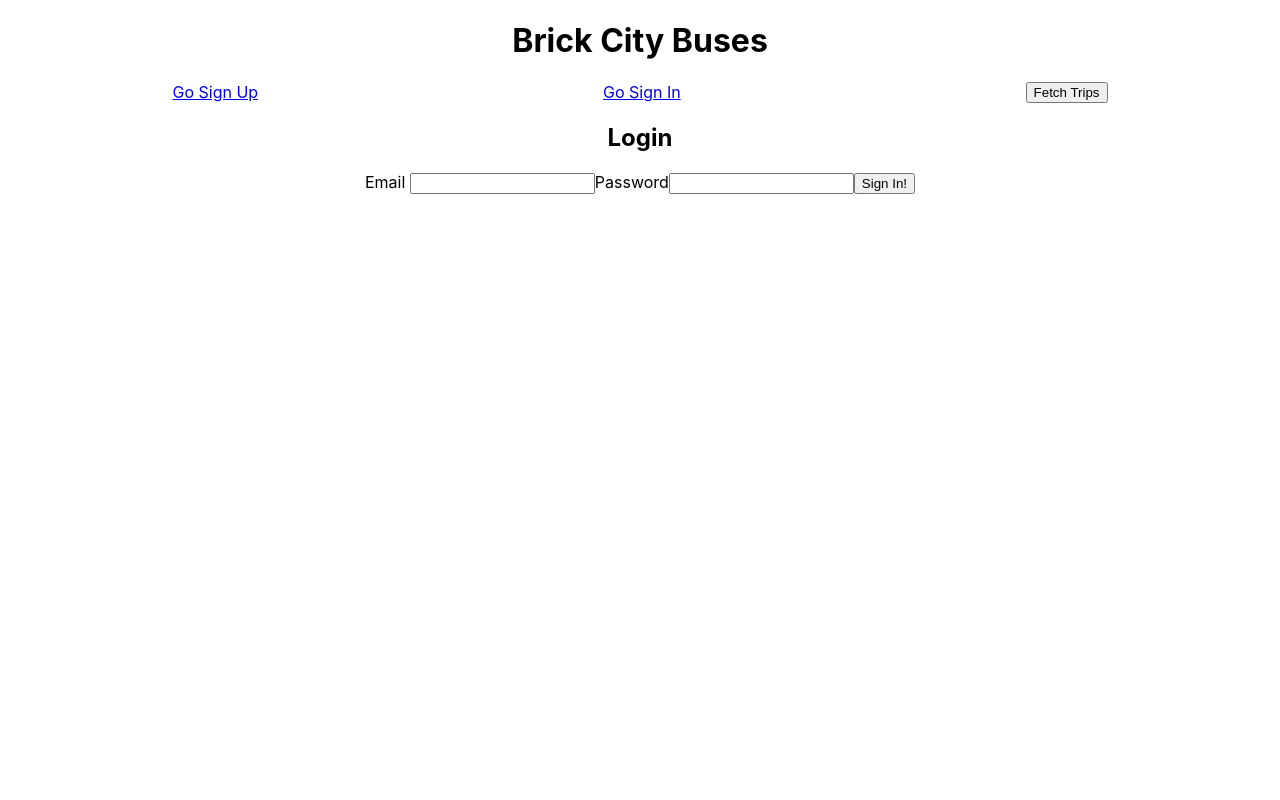
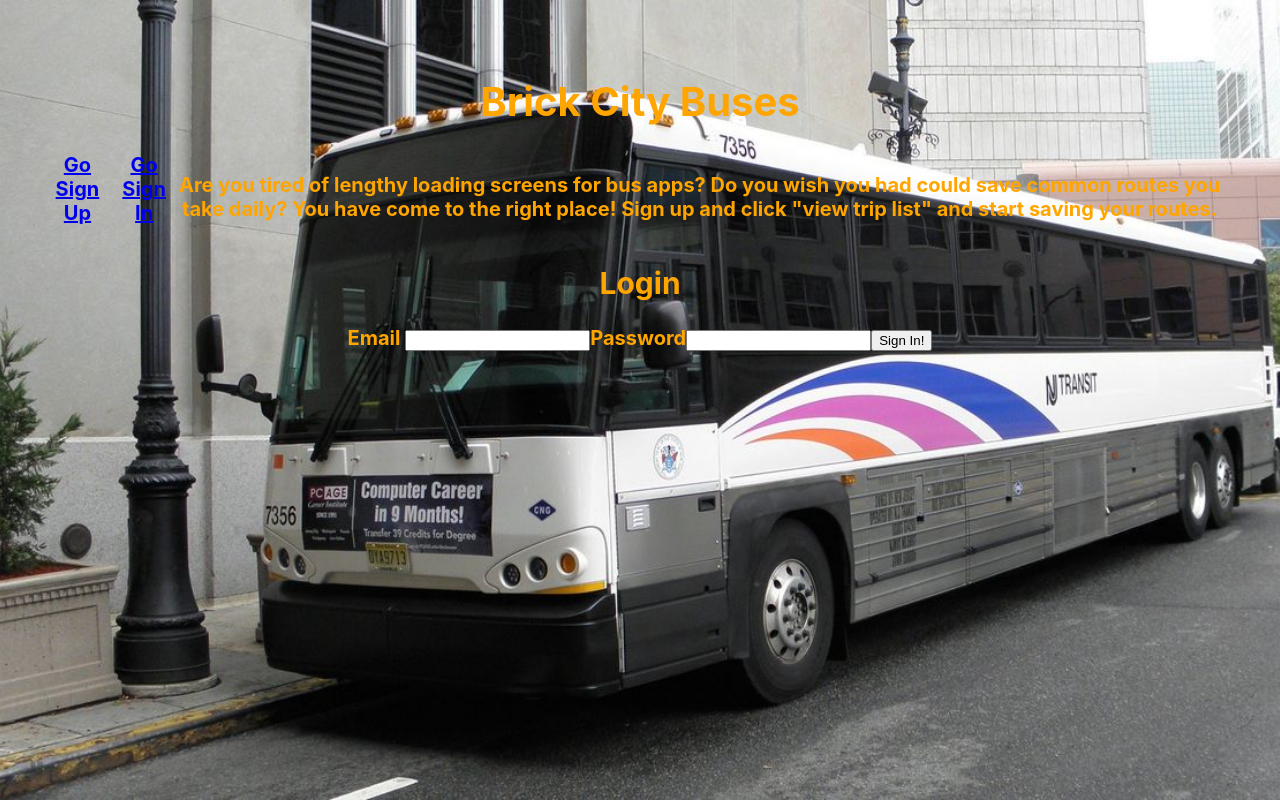
Before and after one commit to Akogundipe/WDI-Final-Project, a React (Create React App) app in the folder brickcitybuses/frontend/: page /login in a window 1280 px wide. Built offline with nearby package versions, Linux system fonts and the light colour scheme.

Commit message:
rdy to push updates to heroku for presentation

```diff
--- a/brickcitybuses/frontend/src/App.css
+++ b/brickcitybuses/frontend/src/App.css
@@ -6,3 +6,18 @@ nav {
   display: flex;
   justify-content: space-around;
 }
+
+body {
+  background-image: url('components/images/new-2015-njt-cng-mci-cruiser-busjpg-a5f7968aba0f7cdc.jpg');
+  background-repeat: no-repeat;
+  background-position: center;
+  background-attachment: fixed;
+  background-size: cover;
+  margin: 0 auto;
+  padding: 50px;
+  font-size: 20px;
+  color: orange;
+  font-weight: 700;
+
+
+}
--- a/brickcitybuses/frontend/src/App.js
+++ b/brickcitybuses/frontend/src/App.js
@@ -301,11 +301,13 @@ class App extends Component {
           <h1>Brick City Buses</h1>
           {this.state.currentUser === null && (
             <nav>
-              <Link to="/register">Go Sign Up</Link>
+              <Link to="/register">Go Sign Up</Link>&nbsp;&nbsp;&nbsp;
               <Link to="/login">Go Sign In</Link>
-              <button onClick={async () => {
-                const trips = await this.fetchTrips();
-              }}>Fetch Trips</button>
+              <section>
+              <p>
+              Are you tired of lengthy loading screens for bus apps? Do you wish you had could save common routes you take daily? You have come to the right place! Sign up and click "view trip list" and start saving your routes.
+              </p>
+              </section>
           </nav>
           )
           }
--- a/brickcitybuses/frontend/src/components/TripList.jsx
+++ b/brickcitybuses/frontend/src/components/TripList.jsx
@@ -6,7 +6,6 @@ export default (props) => {
   <div>
     <h2>The Trip List</h2>
     <><button onClick={() => props.handleLogout()}>Logout</button></>
-    <Link to={`/users/${props.currentUser.id}/trips`}>Create a new Trip</Link>
     {props.trips.map(trip => (
       <div key={trip.id}>
         <h2>Origin: {trip.origin}</h2>
--- a/brickcitybuses/frontend/src/services/api-helpers.js
+++ b/brickcitybuses/frontend/src/services/api-helpers.js
@@ -1,8 +1,8 @@
 import axios from 'axios';
 
 const api = axios.create({
-  baseURL: 'http://localhost:3000'
-  //baseURL: 'https://infinite-coast-14557.herokuapp.com/'
+  //baseURL: 'http://localhost:3000'
+  baseURL: 'https://infinite-coast-14557.herokuapp.com/'
 });
 
 const updateToken = (token) => {
@@ -10,8 +10,8 @@ const updateToken = (token) => {
   api.defaults.headers.common.authorization = `Bearer ${token}`;
 };
 
-const BASE_URL = "http://localhost:3000";
-//const BASE_URL = "https://infinite-coast-14557.herokuapp.com/";
+//const BASE_URL = "http://localhost:3000";
+const BASE_URL = "https://infinite-coast-14557.herokuapp.com/";
 
 export const getTrips = async (user_id) => {
     return await fetch(`${BASE_URL}/users/${user_id}/trips`)
```
Also changed, not shown: brickcitybuses/frontend/src/components/images/new-2015-njt-cng-mci-cruiser-busjpg-a5f7968aba0f7cdc.jpg (added).
